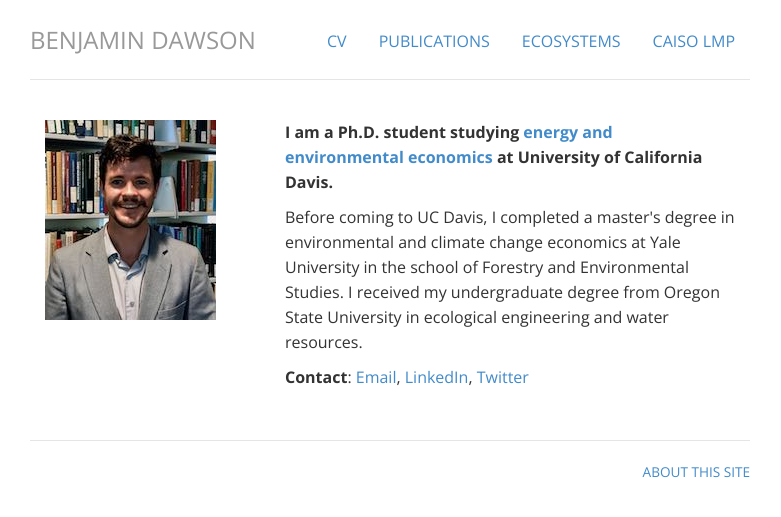
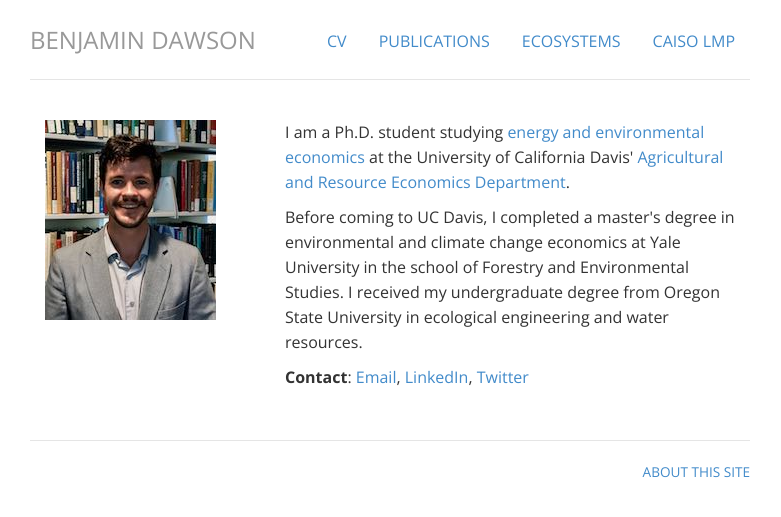
Before and after one commit to BenMDawson/BenMDawson.github.io, a Jekyll site: the page built from index.html, in a window 1280 px wide. Shown: the top 517 px of the page, without its empty margins (250-1031 px from the left). Built offline with Jekyll 4.4.1, drawn with Linux system fonts in a browser that asks for light colours.

Commit message:
Update index.html

```diff
--- a/index.html
+++ b/index.html
@@ -9,7 +9,7 @@ title: Benjamin Dawson
 	</div>
 	<div itemscope itemtype="http://data-vocabulary.org/Person" class="col-sm-8">
 
-	<p><b>I am a Ph.D. student studying <a href="http://are.ucdavis.edu/en/" target="_blank">energy and environmental economics</a> at University of California Davis.</b></p>
+	<p>I am a Ph.D. student studying <a href="http://deep.ucdavis.edu/" target="_blank">energy and environmental economics</a> at the University of California Davis' <a href="http://are.ucdavis.edu/en/" target="_blank">Agricultural and Resource Economics Department</a>.</p>
 
 	<p>Before coming to UC Davis, I completed a master's degree in environmental and climate change economics at Yale University in the school of Forestry and Environmental Studies. I received my undergraduate degree from Oregon State University in ecological engineering and water resources.</p>
 
```
